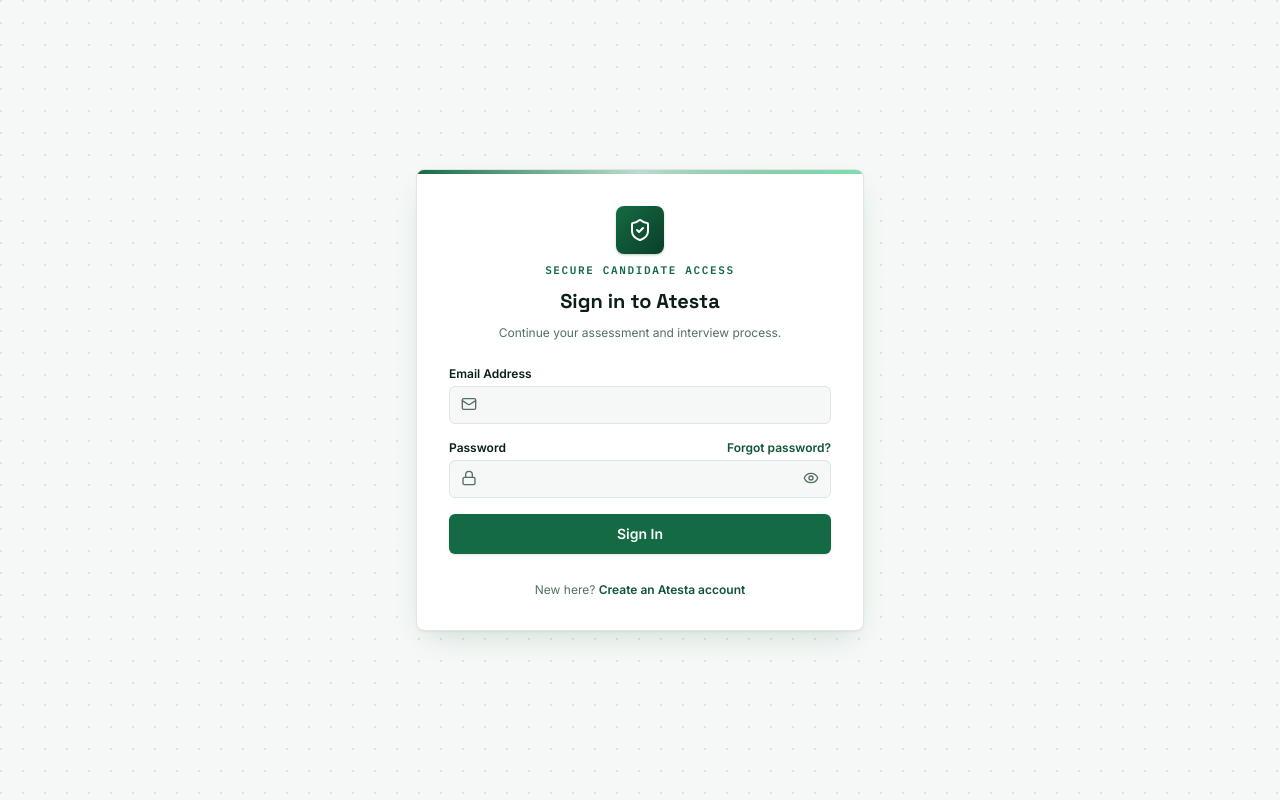
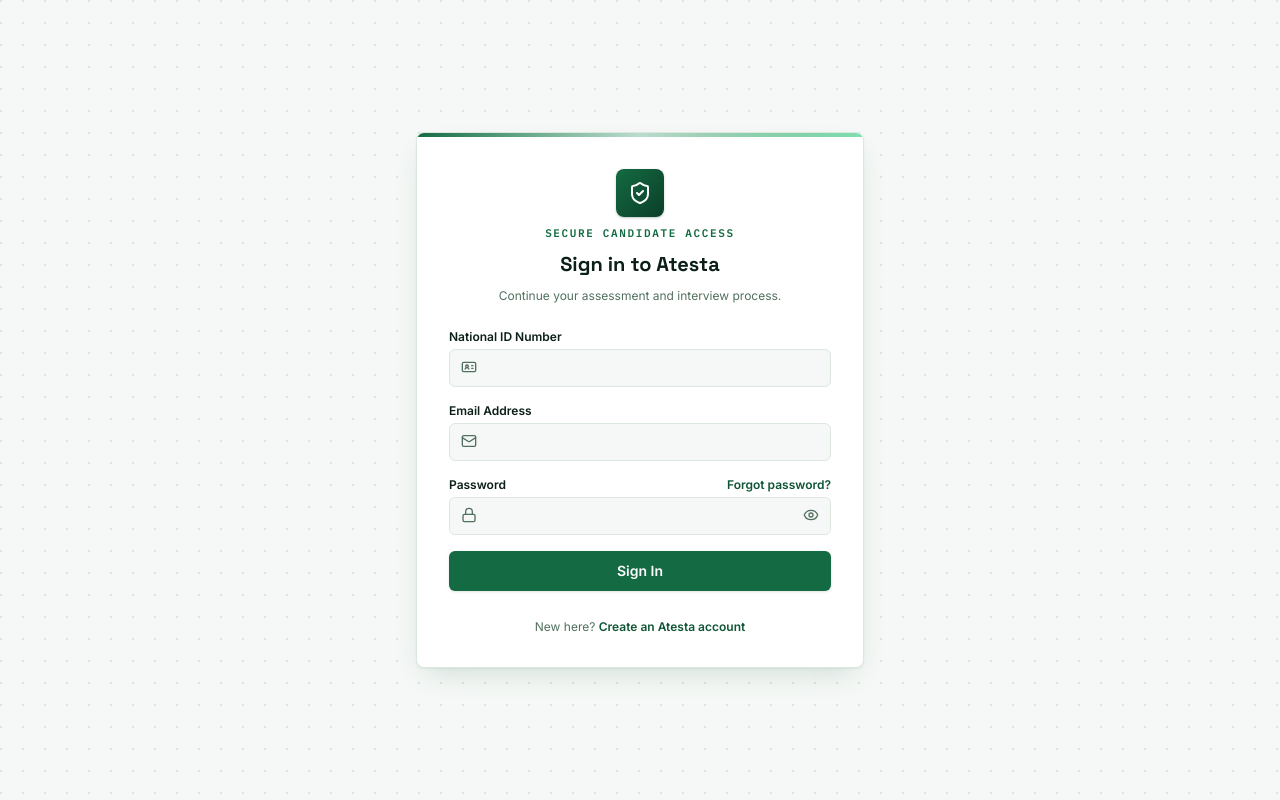
Before and after one commit to NjeliRodgers/Apex-assessment-system, a React (Vite) app: page / in a window 1280 px wide. Built offline with nearby package versions, Linux system fonts and the light colour scheme; no server answers.

Commit message:
commit certificate changes

```diff
--- a/src/api/apexAuthApi.ts
+++ b/src/api/apexAuthApi.ts
@@ -1,11 +1,11 @@
 import { ApexCandidate, ApexApplicationRef } from '../types';
 import { apiFetch, jsonHeaders } from './client';
 
-export async function apexLoginApi(email: string, password: string): Promise<{ candidate: ApexCandidate; token: string }> {
+export async function apexLoginApi(nationalId: string, email: string, password: string): Promise<{ candidate: ApexCandidate; token: string }> {
   const res = await apiFetch('/apex/auth/login', {
     method: 'POST',
     headers: jsonHeaders,
-    body: JSON.stringify({ email, password })
+    body: JSON.stringify({ nationalId, email, password })
   });
   const data = await res.json();
   if (!res.ok) {
@@ -20,6 +20,7 @@
   applicationId?: string | null;
   name: string;
   email: string;
+  nationalId: string;
   password: string;
 }): Promise<{ candidate: ApexCandidate; message: string }> {
   const res = await apiFetch('/apex/auth/signup', {
--- a/src/auth/ApexAuthContext.tsx
+++ b/src/auth/ApexAuthContext.tsx
@@ -11,8 +11,8 @@
   isAuthenticated: boolean;
   loadingProfile: boolean;
   loadingPaymentStatus: boolean;
-  login: (email: string, password: string) => Promise<void>;
-  signUp: (payload: { applicationId?: string | null; name: string; email: string; password: string }) => Promise<string>;
+  login: (nationalId: string, email: string, password: string) => Promise<void>;
+  signUp: (payload: { applicationId?: string | null; name: string; email: string; nationalId: string; password: string }) => Promise<string>;
   logout: () => void;
   acceptTerms: () => Promise<void>;
   refreshProfile: () => Promise<void>;
@@ -81,14 +81,14 @@
     // eslint-disable-next-line react-hooks/exhaustive-deps
   }, [candidate?.termsAcceptedAt]);
 
-  const login = async (email: string, password: string) => {
-    const { candidate: loggedIn, token } = await apexLoginApi(email, password);
+  const login = async (nationalId: string, email: string, password: string) => {
+    const { candidate: loggedIn, token } = await apexLoginApi(nationalId, email, password);
     setStoredToken(token);
     setCandidate(loggedIn);
     await refreshProfile();
   };
 
-  const signUp = async (payload: { applicationId?: string | null; name: string; email: string; password: string }) => {
+  const signUp = async (payload: { applicationId?: string | null; name: string; email: string; nationalId: string; password: string }) => {
     const { message } = await apexSignUpApi(payload);
     return message;
   };
--- a/src/pages/LoginPage.tsx
+++ b/src/pages/LoginPage.tsx
@@ -1,8 +1,9 @@
 import React, { useState } from 'react';
 import { useApexAuth } from '../auth/ApexAuthContext';
 import { AuthCard } from '../components/AuthCard';
-import { Mail } from 'lucide-react';
+import { Mail, IdCard } from 'lucide-react';
 import { PasswordInput } from '../components/PasswordInput';
+import { isValidNationalId, NATIONAL_ID_ERROR_MESSAGE } from '../utils/validators';
 
 interface LoginPageProps {
   onGoToSignup: () => void;
@@ -12,6 +13,7 @@
 export const LoginPage: React.FC<LoginPageProps> = ({ onGoToSignup, onGoToForgotPassword }) => {
   const { login } = useApexAuth();
   const [email, setEmail] = useState('');
+  const [nationalId, setNationalId] = useState('');
   const [password, setPassword] = useState('');
   const [loading, setLoading] = useState(false);
   const [error, setError] = useState('');
@@ -21,9 +23,15 @@
     e.preventDefault();
     setError('');
     setNeedsActivation(false);
+
+    if (!isValidNationalId(nationalId)) {
+      setError(NATIONAL_ID_ERROR_MESSAGE);
+      return;
+    }
+
     setLoading(true);
     try {
-      await login(email, password);
+      await login(nationalId, email, password);
     } catch (err: any) {
       if (err.code === 'ACCOUNT_NOT_ACTIVATED') {
         setNeedsActivation(true);
@@ -59,6 +67,23 @@
 
       <form onSubmit={handleSubmit} className="space-y-4">
         <div>
+          <label className="block text-xs font-semibold text-ink mb-1">National ID Number</label>
+          <div className="relative">
+            <IdCard className="absolute left-3 top-2.5 h-4 w-4 text-muted" />
+            <input
+              type="text"
+              inputMode="numeric"
+              value={nationalId}
+              onChange={(e) => setNationalId(e.target.value.replace(/\D/g, ''))}
+              required
+              minLength={8}
+              placeholder=" "
+              className="w-full pl-9 pr-3 py-2 bg-fog border border-line rounded-md text-sm focus:outline-none focus:ring-2 focus:ring-brand-500 focus:border-brand-500 focus:bg-white"
+            />
+          </div>
+        </div>
+
+        <div>
           <label className="block text-xs font-semibold text-ink mb-1">Email Address</label>
           <div className="relative">
             <Mail className="absolute left-3 top-2.5 h-4 w-4 text-muted" />
--- a/src/pages/SignupPage.tsx
+++ b/src/pages/SignupPage.tsx
@@ -1,19 +1,21 @@
 import React, { useState } from 'react';
 import { useApexAuth } from '../auth/ApexAuthContext';
 import { AuthCard } from '../components/AuthCard';
-import { User, Mail, CheckCircle2 } from 'lucide-react';
+import { User, Mail, IdCard, CheckCircle2 } from 'lucide-react';
 import { PasswordInput } from '../components/PasswordInput';
-import { isValidEmail, EMAIL_ERROR_MESSAGE } from '../utils/validators';
+import { isValidEmail, EMAIL_ERROR_MESSAGE, isValidNationalId, NATIONAL_ID_ERROR_MESSAGE } from '../utils/validators';
 
 interface SignupPageProps {
   applicationId: string | null;
   onGoToLogin: () => void;
 }
 
+
 export const SignupPage: React.FC<SignupPageProps> = ({ applicationId, onGoToLogin }) => {
   const { signUp } = useApexAuth();
   const [name, setName] = useState('');
   const [email, setEmail] = useState('');
+  const [nationalId, setNationalId] = useState('');
   const [password, setPassword] = useState('');
   const [loading, setLoading] = useState(false);
   const [error, setError] = useState('');
@@ -27,6 +29,10 @@
       setError(EMAIL_ERROR_MESSAGE);
       return;
     }
+    if (!isValidNationalId(nationalId)) {
+      setError(NATIONAL_ID_ERROR_MESSAGE);
+      return;
+    }
     if (password.length < 8) {
       setError('Password must be at least 8 characters');
       return;
@@ -34,7 +40,7 @@
 
     setLoading(true);
     try {
-      const msg = await signUp({ applicationId, name, email, password });
+      const msg = await signUp({ applicationId, name, email, nationalId, password });
       setMessage(msg);
     } catch (err: any) {
       setError(err.message || 'Sign up failed');
@@ -106,6 +112,23 @@
         </div>
 
         <div>
+          <label className="block text-xs font-semibold text-ink mb-1">National ID Number</label>
+          <div className="relative">
+            <IdCard className="absolute left-3 top-2.5 h-4 w-4 text-muted" />
+            <input
+              type="text"
+              inputMode="numeric"
+              value={nationalId}
+              onChange={(e) => setNationalId(e.target.value.replace(/\D/g, ''))}
+              required
+              minLength={8}
+              placeholder=" "
+              className="w-full pl-9 pr-3 py-2 bg-fog border border-line rounded-md text-sm focus:outline-none focus:ring-2 focus:ring-brand-500 focus:border-brand-500 focus:bg-white"
+            />
+          </div>
+        </div>
+
+        <div>
           <label className="block text-xs font-semibold text-ink mb-1">Password</label>
           <PasswordInput
             value={password}
--- a/src/types.ts
+++ b/src/types.ts
@@ -3,6 +3,7 @@
   applicationId: string;
   name: string;
   email: string;
+  nationalId: string;
   isActive: boolean;
   termsAcceptedAt?: string | null;
 }
--- a/src/utils/validators.ts
+++ b/src/utils/validators.ts
@@ -7,3 +7,11 @@
 }
 
 export const EMAIL_ERROR_MESSAGE = 'Please enter a real, complete email address (e.g. name@example.com).';
+
+const NATIONAL_ID_REGEX = /^\d{8,}$/;
+
+export function isValidNationalId(nationalId: string): boolean {
+  return NATIONAL_ID_REGEX.test(nationalId.trim());
+}
+
+export const NATIONAL_ID_ERROR_MESSAGE = 'Please enter a valid National ID number (at least 8 digits, numbers only).';
```
